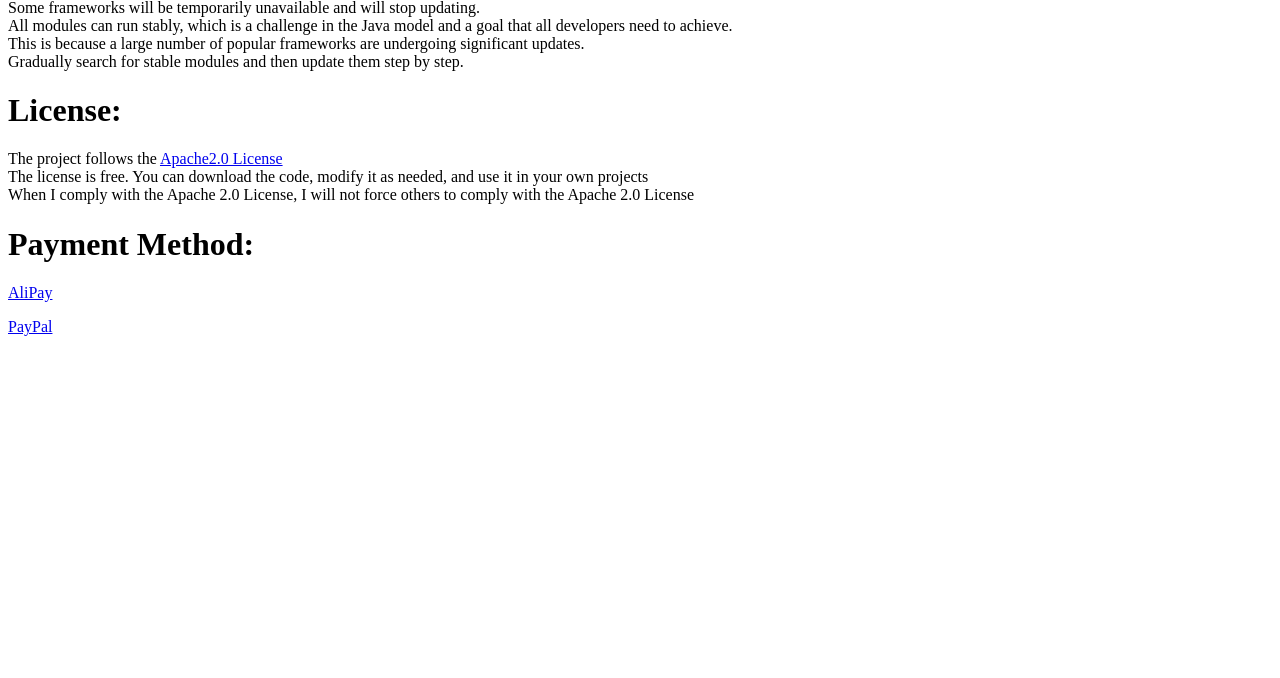
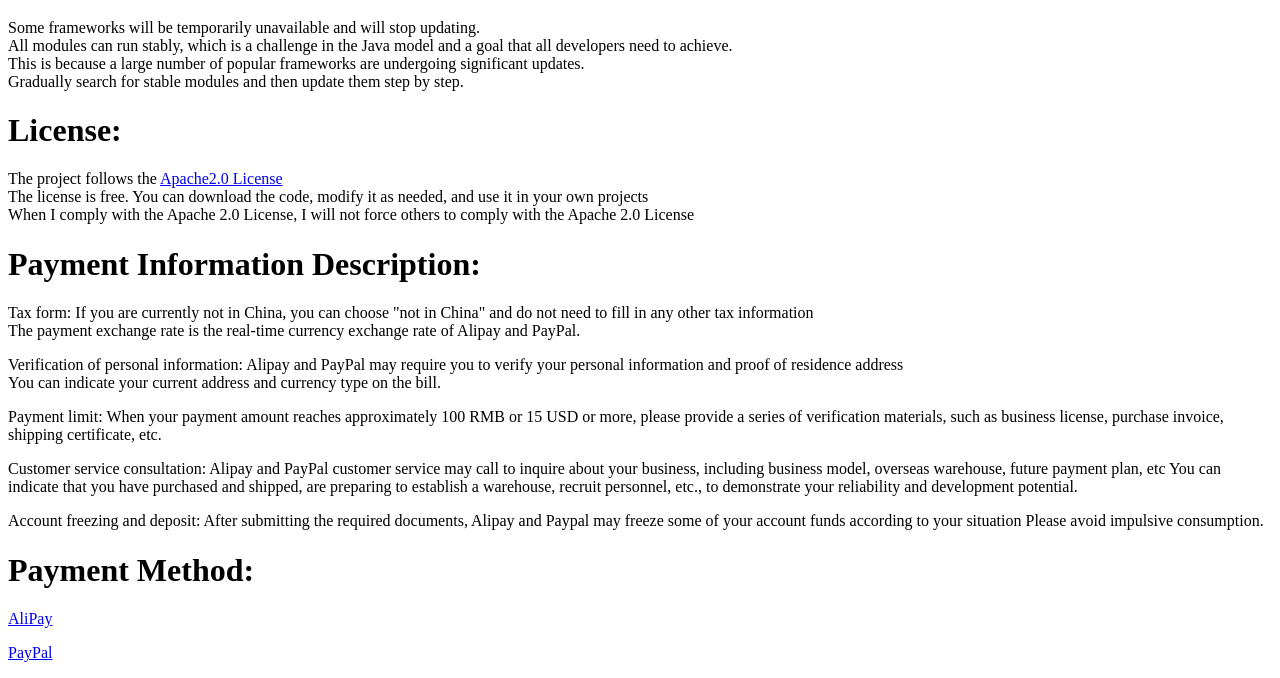
Before and after one commit to ThierrySquirrel/thierrysquirrel.github.io, a plain HTML site: page index.html in a window 1280 px wide. Shown: the part 619-1297 px from the top of the page. Before the commit the page ends 971 px from the top, so only its background shows below. Drawn offline with Linux system fonts and the light colour scheme.

Commit message:
Update MD

```diff
--- a/index.html
+++ b/index.html
@@ -14,6 +14,7 @@
         <li><input checked="" disabled="" type="checkbox"> An active and stable field of technology  </li>
         <li><input checked="" disabled="" type="checkbox"> Modules waiting for repair  </li>
         <li><input checked="" disabled="" type="checkbox"> License</li>
+        <li><input checked="" disabled="" type="checkbox"> Payment Information Description</li>
         <li><input checked="" disabled="" type="checkbox"> Payment Method</li>
     </ul>
     <h1 id="heading-1">Follow up on emerging technologies:</h1>
@@ -24,7 +25,13 @@
     <p>Some frameworks will be temporarily unavailable and will stop updating.<br>All modules can run stably, which is a challenge in the Java model and a goal that all developers need to achieve.<br>This is because a large number of popular frameworks are undergoing significant updates.<br>Gradually search for stable modules and then update them step by step.  </p>
     <h1 id="heading-4">License:</h1>
     <p>The project follows the <a href="http://www.apache.org/licenses/">Apache2.0 License</a><br>The license is free. You can download the code, modify it as needed, and use it in your own projects<br>When I comply with the Apache 2.0 License, I will not force others to comply with the Apache 2.0 License</p>
-    <h1 id="heading-5">Payment Method:</h1>
+    <h1 id="heading-5">Payment Information Description:</h1>
+    <p>Tax form: If you are currently not in China, you can choose "not in China" and do not need to fill in any other tax information <br> The payment exchange rate is the real-time currency exchange rate of Alipay and PayPal.  </p>
+    <p>Verification of personal information: Alipay and PayPal may require you to verify your personal information and proof of residence address <br> You can indicate your current address and currency type on the bill.  </p>
+    <p>Payment limit: When your payment amount reaches approximately 100 RMB or 15 USD or more, please provide a series of verification materials, such as business license, purchase invoice, shipping certificate, etc.  </p>
+    <p>Customer service consultation: Alipay and PayPal customer service may call to inquire about your business, including business model, overseas warehouse, future payment plan, etc You can indicate that you have purchased and shipped, are preparing to establish a warehouse, recruit personnel, etc., to demonstrate your reliability and development potential.  </p>
+    <p>Account freezing and deposit: After submitting the required documents, Alipay and Paypal may freeze some of your account funds according to your situation Please avoid impulsive consumption.  </p>
+    <h1 id="heading-6">Payment Method:</h1>
     <p><a href="https://thierrysquirrel.github.io/alipay.jpg">AliPay</a></p>
     <p><a href="https://paypal.me/thierrysquirrel">PayPal</a></p>
 </body>
```
Also changed, not shown: index_zh_CN.html (+8 -1 lines), 2 other files.
